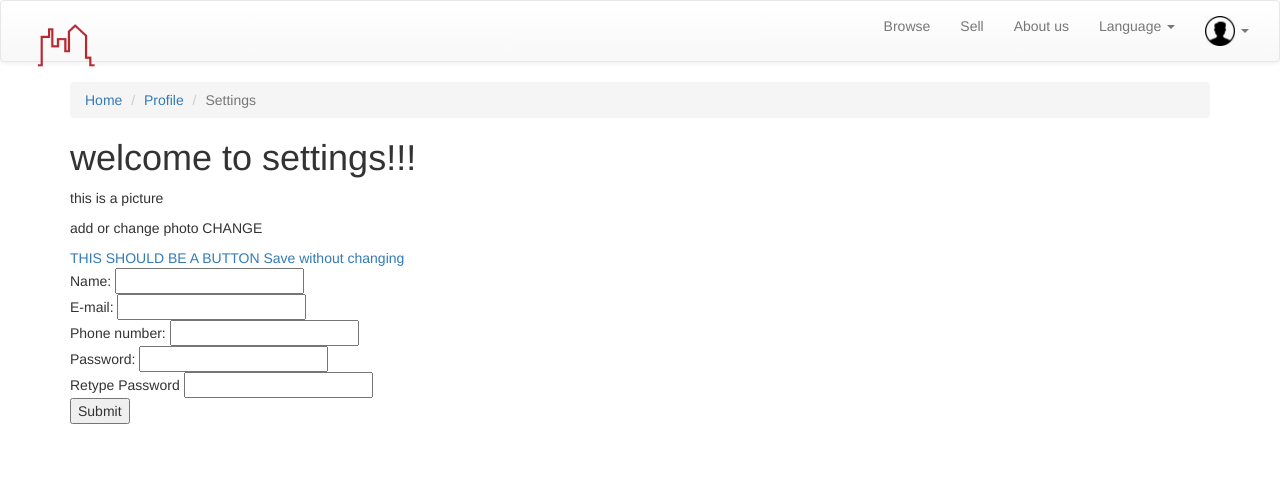
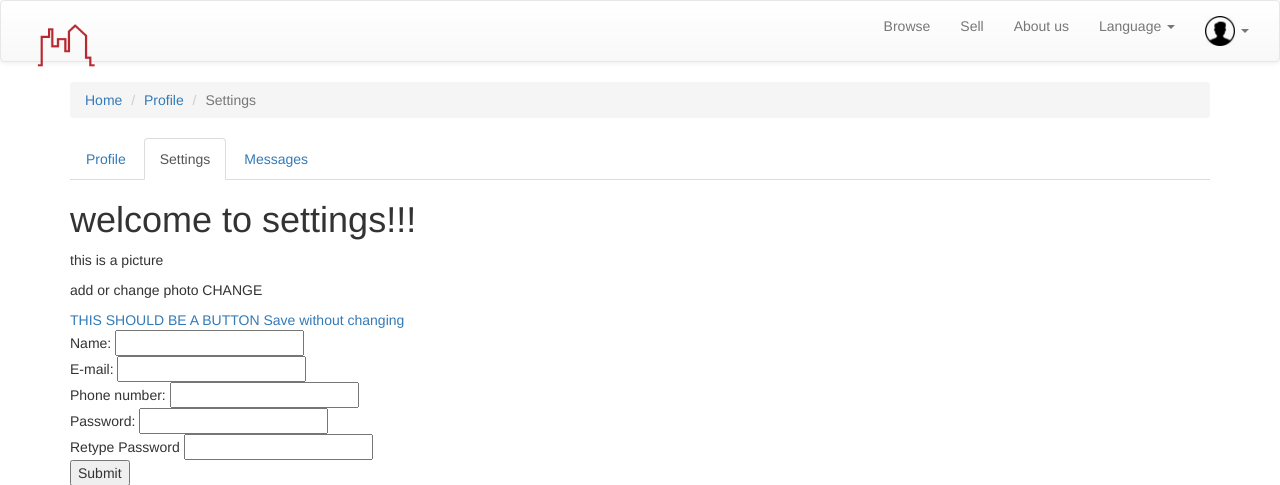
Before and after one commit to hjordissveinsd/castle_apartments_base, a Django app: page /settings/ in a window 1280 px wide. Shown: the top 485 px of the page. Run offline with Django 3.2, Linux system fonts and the light colour scheme; some libraries are stand-ins or nearby versions.

Commit message:
tengingar í profile

```diff
--- a/templates/profile/messages.html
+++ b/templates/profile/messages.html
@@ -6,4 +6,9 @@
         <li><a href="../profile">Profile</a></li>
         <li class="active">Messages</li>
     </ol>
+        <ul class="nav nav-tabs">
+        <li role="presentation"><a href="{% url 'profile' %}">Profile</a></li>
+        <li role="presentation"><a href="{% url 'settings' %}">Settings</a></li>
+        <li role="presentation" class="active"><a href="{% url 'messages' %}">Messages</a></li>
+    </ul>
 {% endblock %}
--- a/templates/profile/profileMain.html
+++ b/templates/profile/profileMain.html
@@ -8,7 +8,7 @@
     <ul class="nav nav-tabs">
         <li role="presentation" class="active"><a href="#">Profile</a></li>
         <li role="presentation"><a href="{% url 'settings' %}">Settings</a></li>
-        <li role="presentation"><a href="#">Messages</a></li>
+        <li role="presentation"><a href="{% url 'messages' %}">Messages</a></li>
     </ul>
     <h4> Welcome to your profile</h4>
     <div class="Account info" style="border-style:solid">
--- a/templates/profile/profileSettings.html
+++ b/templates/profile/profileSettings.html
@@ -5,6 +5,12 @@
         <li><a href="{% url 'profile' %}">Profile</a></li>
         <li class="active">Settings</li>
     </ol>
+        </ol>
+        <ul class="nav nav-tabs">
+        <li role="presentation"><a href="{% url 'profile' %}">Profile</a></li>
+        <li role="presentation"  class="active"><a href="{% url 'settings' %}">Settings</a></li>
+        <li role="presentation"><a href="{% url 'messages' %}">Messages</a></li>
+    </ul>
     <h1>welcome to settings!!!</h1>
     <div id="uploadPicture">
         <p>this is a picture</p>
```
